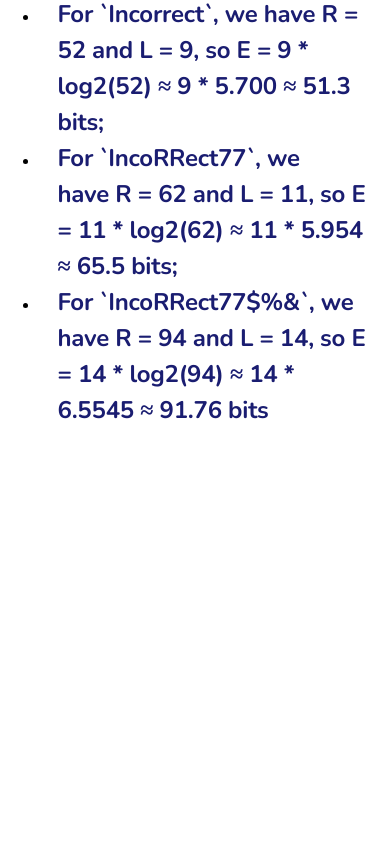
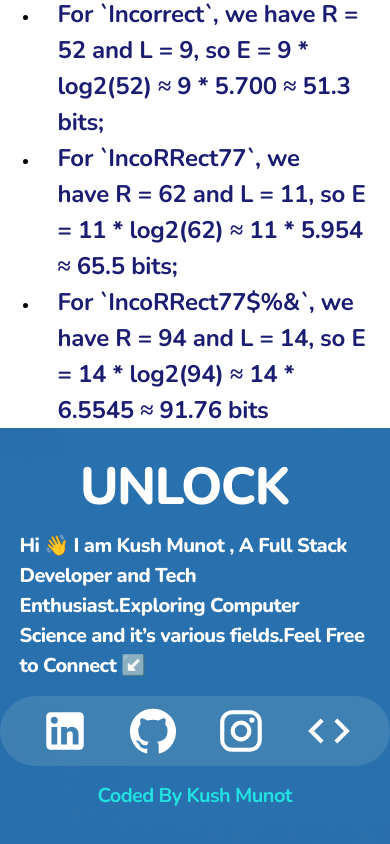
Before and after one commit to Kush-munot/Password-Strength-Checker, a React (Create React App) app: page / in a window 390 px wide. Shown: the part 4748-5592 px from the top of the page. Before the commit the page ends 5192 px from the top, so only its background shows below. Built offline with nearby package versions, Linux system fonts and the light colour scheme.

Commit message:
Version 1 Complete

```diff
--- /dev/null
+++ b/src/Components/ContactMe.jsx
@@ -0,0 +1,106 @@
+import { Box, Stack, Typography } from '@mui/material'
+import React from 'react'
+import { Link } from 'react-router-dom'
+import GitHubIcon from '@mui/icons-material/GitHub';
+import InstagramIcon from '@mui/icons-material/Instagram';
+import LinkedInIcon from '@mui/icons-material/LinkedIn';
+import CodeIcon from '@mui/icons-material/Code';
+
+const ContactMe = () => {
+    return (
+        <Box id='Contact-Me' sx={{
+            '@media (max-width:780px)': {
+                height: '440px',
+            }
+        }}>
+            <Typography sx={{
+                fontFamily: 'Nunito',
+                fontStyle: 'normal',
+                fontWeight: 800,
+                fontSize: '52px',
+                textAlign: 'left',
+                letterSpacing: '-0.03em',
+                color: '#FFFFFF',
+                marginLeft: '80px',
+                marginTop: '20px'
+            }}>
+                UNLOCK
+            </Typography>
+
+            <Typography sx={{
+                fontFamily: 'Nunito',
+                fontStyle: 'normal',
+                fontWeight: 800,
+                fontSize: '24px',
+                textAlign: 'left',
+                letterSpacing: '-0.03em',
+                color: '#FFFFFF',
+                width: '350px',
+                position: 'relative',
+                left: '50%',
+                bottom: '50px',
+                '@media (max-width:780px)': {
+                    fontSize: '20px',
+                    marginLeft: '5%',
+                    position: 'relative',
+                    left: '0%',
+                    top: '5px',
+                }
+            }}>
+                Hi 👋 I am Kush Munot , A Full Stack Developer and Tech Enthusiast.Exploring Computer Science and it’s various fields.Feel Free to Connect ↙️
+            </Typography>
+
+            <Stack direction='row'
+                spacing={{ xs: 1, sm: 2, md: 4 }}
+                sx={{
+                    backgroundColor: 'rgba(184, 214, 204, 0.16)',
+                    height: '70px',
+                    borderRadius: '50px',
+                    width: '500px',
+                    position: 'relative',
+                    left: '45%',
+                    '@media (max-width:780px)': {
+                        width: '100%',
+                        position: 'relative',
+                        left: '0%',
+                        top: '20px',
+                    }
+                }}
+            >
+                <a href="https://www.linkedin.com/in/kush-munot/" style={{ textDecoration: 'none' }}><LinkedInIcon sx={{ color: '#ffff', fontSize: '50px', marginTop: '10px', marginLeft: '40px', '@media (max-width:780px)': { marginLeft: '40px' } }} /></a>
+                <a href="https://github.com/Kush-munot" style={{ textDecoration: 'none' }}><GitHubIcon sx={{ color: '#ffff', fontSize: '50px', marginTop: '10px', marginLeft: '40px', '@media (max-width:780px)': { marginLeft: '30px' } }} /></a>
+                <a href="https://www.instagram.com/kushjain.17/" style={{ textDecoration: 'none' }}><InstagramIcon sx={{ color: '#ffff', fontSize: '50px', marginTop: '10px', marginLeft: '40px', '@media (max-width:780px)': { marginLeft: '30px' } }} /></a>
+                <a href="https://www.codechef.com/users/kushmunot" style={{ textDecoration: 'none' }}><CodeIcon sx={{ color: '#ffff', fontSize: '50px', marginTop: '10px', marginLeft: '40px', '@media (max-width:780px)': { marginLeft: '30px' } }} /></a>
+
+            </Stack>
+
+            <a href="https://github.com/Kush-munot" style={{ textDecoration: 'none' }}>
+                <Typography sx={{
+                    fontFamily: 'Nunito',
+                    fontStyle: 'normal',
+                    fontWeight: 700,
+                    fontSize: '24px',
+                    textAlign: 'left',
+                    letterSpacing: '-0.03em',
+                    color: '#21E1E1',
+                    width: '350px',
+                    marginTop: '20px',
+                    position: 'relative',
+                    left: '55%',
+                    '@media (max-width:780px)': {
+                        fontSize: '20px',
+                        marginLeft: '5%',
+                        position: 'relative',
+                        left: '20%',
+                        top: '15px',
+                        width: 'fit-content',
+                    }
+                }}>
+                    Coded By Kush Munot
+                </Typography>
+            </a>
+        </Box>
+    )
+}
+
+export default ContactMe
--- a/src/Components/FormPage.jsx
+++ b/src/Components/FormPage.jsx
@@ -6,6 +6,7 @@ import * as animationData from '../Assets/Lottie Files/Password2.json'
 import Lottie from 'react-lottie';
 import PasswordEntropy from './PasswordEntropy';
 import Examples from './Examples';
+import ContactMe from './ContactMe';
 
 const FormPage = () => {
 
@@ -247,6 +248,7 @@ const FormPage = () => {
             </Grid>
             <PasswordEntropy/>
             <Examples/>
+            <ContactMe/>
         </div>
     )
 }
```
Also changed, not shown: src/Assets/myimg.png (added).
